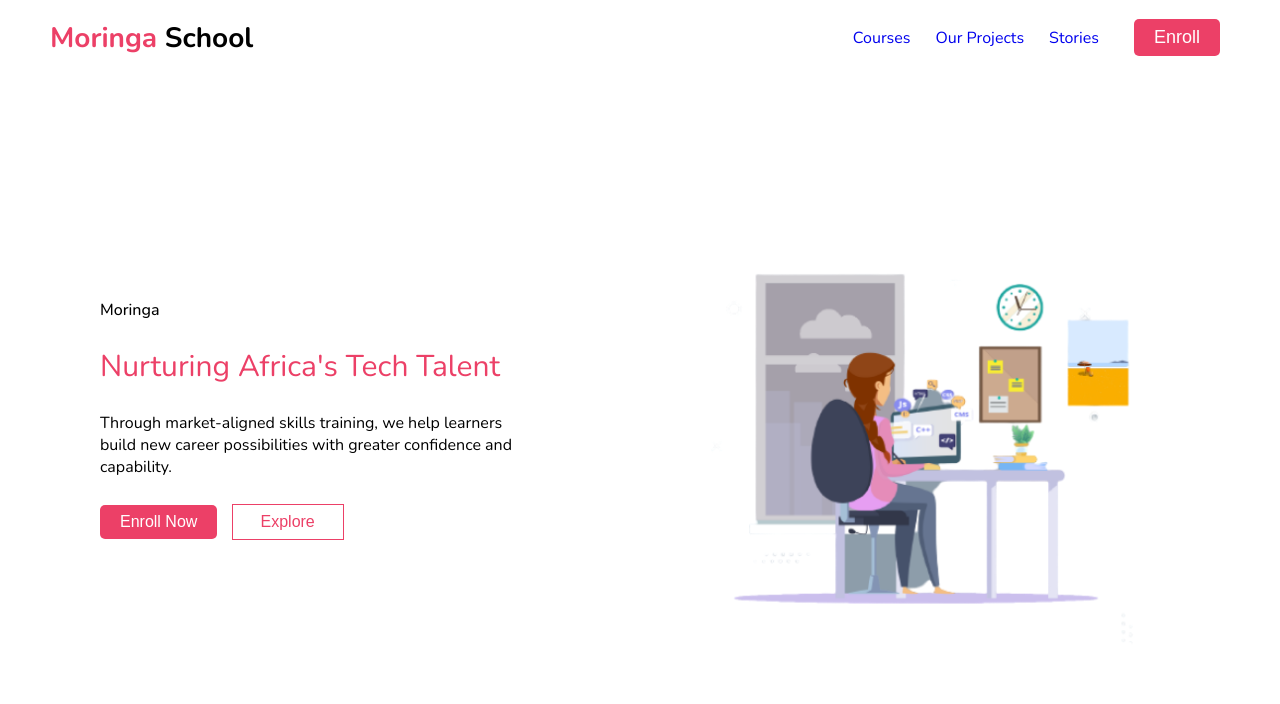
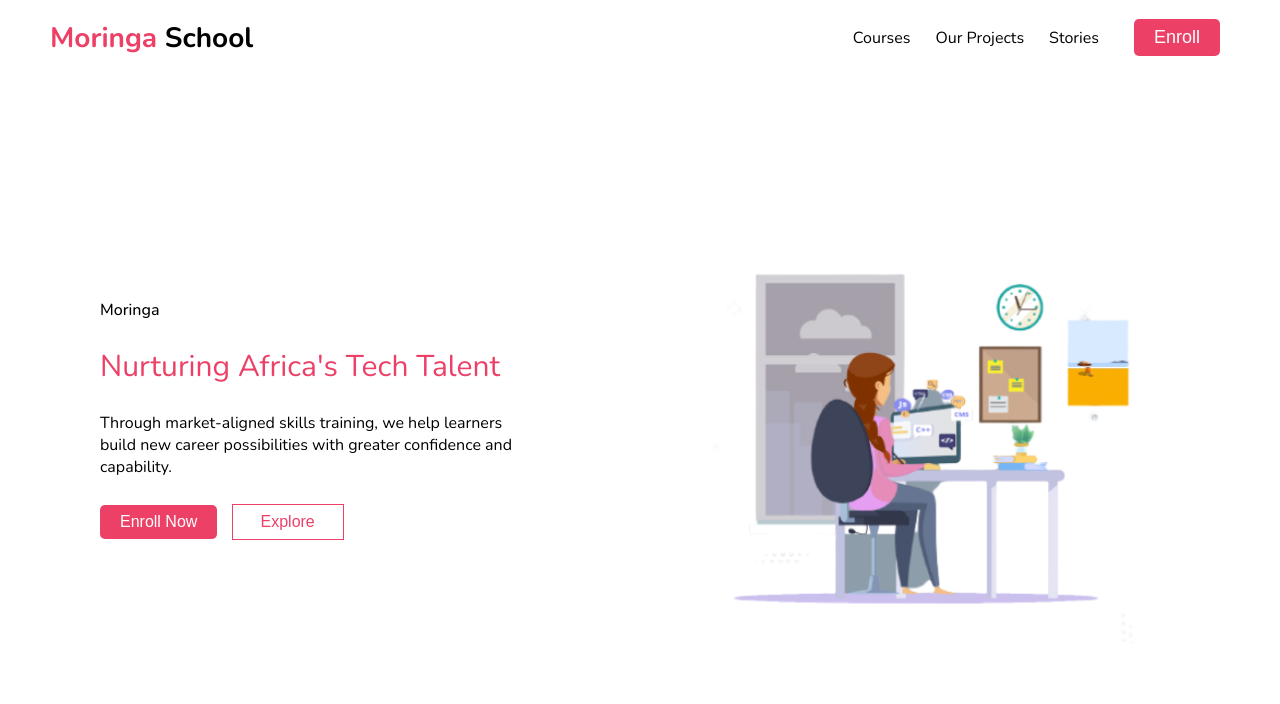
Before and after one commit to moryno/moringa-landing-page, a plain HTML site: page index.html in a window 1280 px wide. Shown: the top 704 px of the page. Drawn offline with nearby package versions, Linux system fonts and the light colour scheme.

Commit message:
Modify a tag to remove underline for anchor link

```diff
--- a/assets/css/styles.css
+++ b/assets/css/styles.css
@@ -378,7 +378,7 @@ p.bottom{
     font-weight: 300;
 }
 a{
-    text-decoration:none;
-
+    text-decoration:none !important;
+    color: black;
 
 }
```
